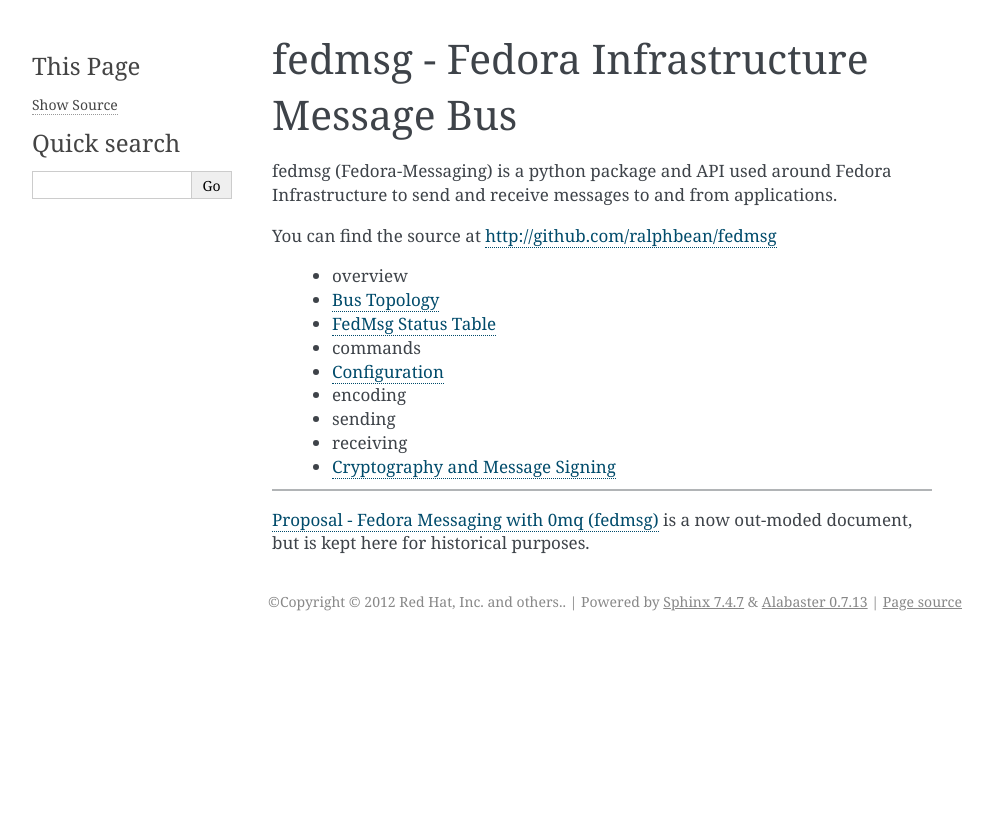
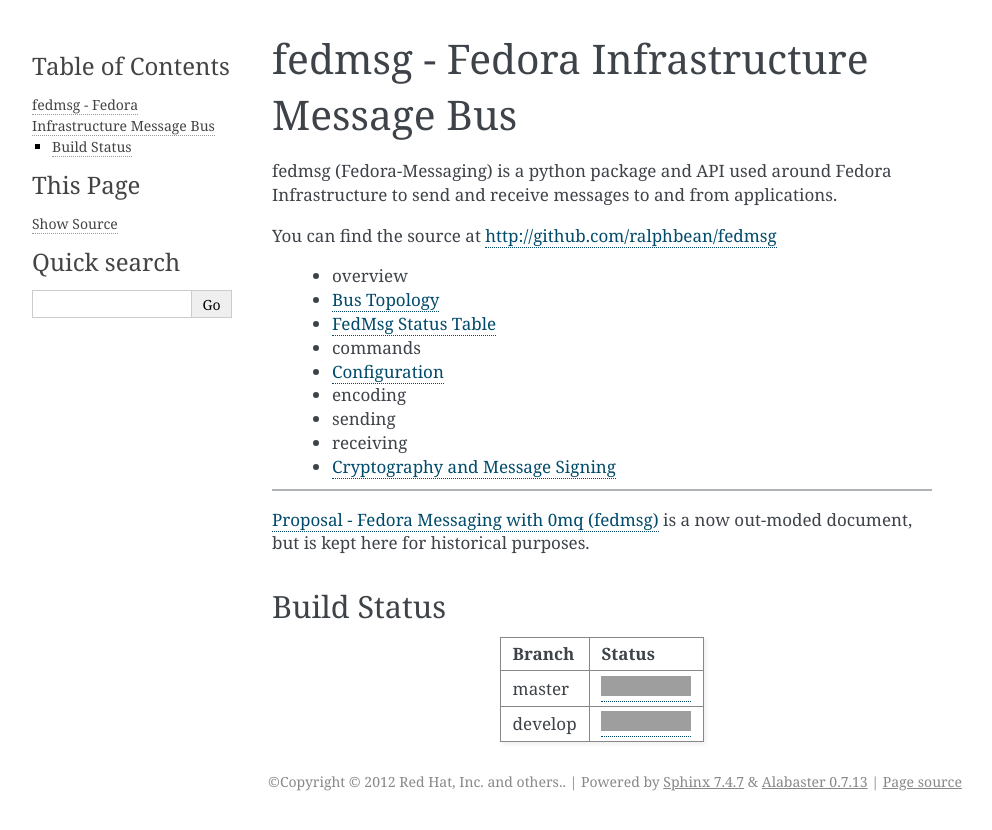
Before and after one commit to fedora-infra/fedmsg, a Sphinx documentation site: the page built from doc/index.rst, in a window 1280 px wide. Shown: the top 830 px of the page, without its empty margins (148-1140 px from the left). Built offline with Sphinx 7.4.7, drawn with Linux system fonts in a browser that asks for light colours; grey boxes are pictures that could not be loaded.

Commit message:
Add build status table to the docs frontpage.

```diff
--- a/doc/index.rst
+++ b/doc/index.rst
@@ -20,3 +20,22 @@
 
 :doc:`proposal` is a now out-moded document, but is kept here for historical
 purposes.
+
+Build Status
+------------
+
+.. |master| image:: https://secure.travis-ci.org/ralphbean/fedmsg.png?branch=master
+   :alt: Build Status - master branch
+   :target: http://travis-ci.org/#!/ralphbean/fedmsg
+
+.. |develop| image:: https://secure.travis-ci.org/ralphbean/fedmsg.png?branch=develop
+   :alt: Build Status - develop branch
+   :target: http://travis-ci.org/#!/ralphbean/fedmsg
+
++----------+-----------+
+| Branch   | Status    |
++==========+===========+
+| master   | |master|  |
++----------+-----------+
+| develop  | |develop| |
++----------+-----------+
```
